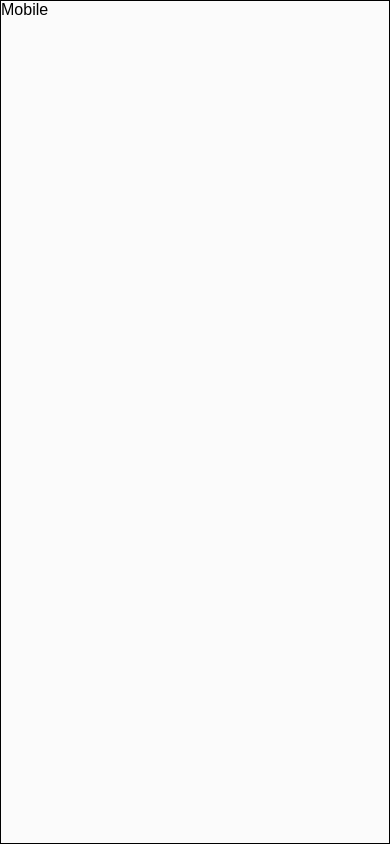
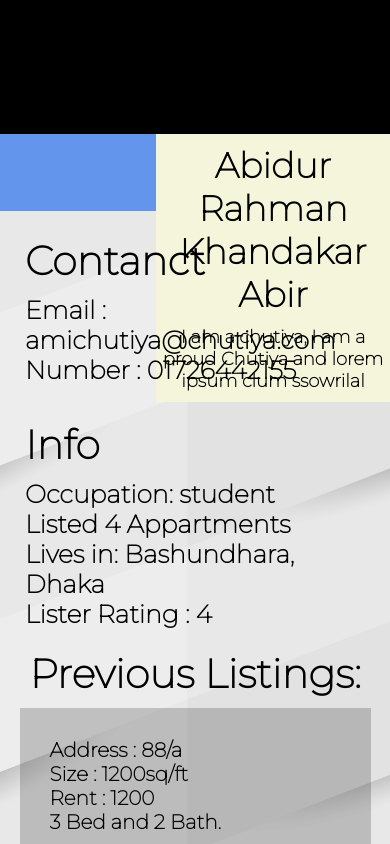
Before and after one commit to maruf22-dev/icarus-frontend, a Next.js app: page /visit/1 in a window 390 px wide. Built offline with nearby package versions, Linux system fonts and the light colour scheme; a web font is replaced by a local one.

Commit message:
added some shit

```diff
--- a/pages/visit/[profileid].js
+++ b/pages/visit/[profileid].js
@@ -1,6 +1,5 @@
 import React, { useEffect, useState } from 'react'
 import styles from '../../styles/visit.module.css'
-import mobile_styles from '../../styles/visit_mobile.module.css'
 import router, { useRouter } from 'next/router'
 
 const USERTYPE =
@@ -52,20 +51,14 @@ function Profile() {
 function Page({ basicUserInfo, contactInfo }) {
     return (
         <>
-            <PC basicUserInfo={basicUserInfo} contactInfo={contactInfo}></PC>
-            <Mobile></Mobile>
+            <div className={styles.visit_page}>
+                <Topbar basicUserInfo={basicUserInfo}></Topbar>
+                <Main basicUserInfo={basicUserInfo} contactInfo={contactInfo}></Main>
+            </div>
         </>
     )
 }
 
-function PC({ basicUserInfo, contactInfo }) {
-    return (
-        <div className={styles.visit_page}>
-            <Topbar basicUserInfo={basicUserInfo}></Topbar>
-            <Main basicUserInfo={basicUserInfo} contactInfo={contactInfo}></Main>
-        </div>
-    )
-}
 
 
 function Topbar({ basicUserInfo }) {
@@ -337,12 +330,4 @@ function Listing({ current }) {
 }
 
 
-function Mobile() {
-    return (
-        <div className={mobile_styles.visit_page}>
-            Mobile
-        </div>
-    )
-}
-
 export default Profile
--- a/styles/visit.module.css
+++ b/styles/visit.module.css
@@ -12,56 +12,66 @@
 
 .top_bar {
     height: 25%;
+    max-height: 25%;
     width: 100%;
     display: grid;
     grid-template-columns: 4fr 6fr;
+    background-color: black;
 }
 
 .top_bar_left {
     height: 100%;
+    max-height: 100%;
+    min-height: 100%;
     width: 100%;
     display: grid;
     grid-template-columns: 4fr 6fr;
+    background-color: green;
 }
 
 .profile_image_container {
     height: 100%;
+    max-height: 100%;
+    min-height: 100%;
     width: 100%;
     display: grid;
     place-items: center;
+    background-color: cornflowerblue;
 }
 
 .profile_image_container img {
-    height: 80%;
-    aspect-ratio: 1;
+    height: 70%;
     max-height: 100%;
     max-width: 80%;
     border-radius: 50%;
+    display: none;
 }
 
 .profile_card {
     height: 100%;
     max-height: 100%;
-    display: flex;
-    flex-direction: column;
+    min-height: 100%;
+    background-color: beige;
+    display: grid;
+    grid-template-columns: 1fr;
+    overflow: hidden;
 }
 
 .profile_card .top_name_container {
+    height: 100%;
     max-height: 100%;
     max-width: 100%;
-    height: fit-content;
     font-weight: bolder;
     text-align: center;
     padding: 10px;
-    padding-top: 20px;
     font-size: 35px;
 }
 
 .profile_card .top_bio_container {
-    flex: 1;
     font-weight: bolder;
     text-align: center;
     font-size: 18px;
+    max-height: 100%;
 }
 
 .profile_card p {
@@ -69,6 +79,9 @@
 }
 
 .top_bar_right {
+    height: 100%;
+    max-height: 100%;
+    width: 100%;
     display: grid;
     display: grid;
     place-items: center;
@@ -89,18 +102,19 @@
     height: 30%;
     aspect-ratio: 1;
 }
-.top_bar_right img:nth-child(1)
-{
+
+.top_bar_right img:nth-child(1) {
     transform: translateX(100%);
 }
-.top_bar_right img:nth-child(2)
-{
+
+.top_bar_right img:nth-child(2) {
     transform: translateX(-10%);
 }
-.top_bar_right img:nth-child(3)
-{
+
+.top_bar_right img:nth-child(3) {
     transform: translateX(-100%);
 }
+
 .main {
     height: 75%;
     display: grid;
@@ -114,7 +128,12 @@
 .right {
     height: 100%;
     max-height: 100%;
-    overflow: scroll;
+    overflow-y: scroll;
+}
+
+.right::-webkit-scrollbar {
+    display: none;
+    font-family: "Montserrat", sans-serif;
 }
 
 .info {
@@ -129,6 +148,7 @@
     flex-direction: column;
     z-index: 1;
 }
+
 .contact::before {
     z-index: -1;
     content: "";
@@ -154,8 +174,8 @@
     color: black;
     font-size: 40px;
 }
-.listing_name_container
-{
+
+.listing_name_container {
     padding: 10px;
     height: fit-content;
     text-align: left;
@@ -164,16 +184,8 @@
     color: black;
     font-size: 40px;
 }
-.contact_main
-{
-    flex: 1;
-    font-weight: bolder;
-    font-size: 25px;
-    padding: 10px;
-    padding-left: 25px;
-}
-.info_main
-{
+
+.contact_main {
     flex: 1;
     font-weight: bolder;
     font-size: 25px;
@@ -181,8 +193,15 @@
     padding-left: 25px;
 }
 
-.listing
-{
+.info_main {
+    flex: 1;
+    font-weight: bolder;
+    font-size: 25px;
+    padding: 10px;
+    padding-left: 25px;
+}
+
+.listing {
     margin-left: 7.5%;
     font-weight: 900;
     background-color: #00000030;
@@ -192,12 +211,79 @@
     margin-bottom: 20px;
     font-size: 20px;
 }
-.listing p
-{
+
+.listing p {
     line-height: 1.5rem;
 }
+
 @media only screen and (max-width: 768px) {
     .visit_page {
+        overflow-y: scroll;
+    }
+
+    .top_bar {
+        grid-template-columns: 1fr;
+        height: fit-content;
+    }
+
+    .top_bar_left {
+
+        order: 2;
+    }
+
+    .top_bar_right {
+        height: fit-content;
+        order: 1;
+    }
+
+    .profile_card {
+        height: fit-content;
+        max-height: fit-content;
+    }
+
+    .top_bio_container {
+        height: fit-content;
+        padding-bottom: 10px;
+    }
+
+    .main {
+        grid-template-columns: 1fr;
+    }
+
+    .contact {
+        margin-bottom: 0px;
+    }
+
+    .contact::before {
         display: none;
     }
+
+    .info {
+        height: fit-content;
+        min-height: fit-content;
+    }
+
+    .left {
+        height: fit-content;
+    }
+
+    .right {
+        height: fit-content;
+        min-height: fit-content;
+        max-height: fit-content;
+        overflow: unset;
+    }
+
+    .listing_name_container {
+        margin-left: 5%;
+    }
+
+    .listing {
+        margin-left: 5%;
+        width: 90%;
+    }
+
+    .listing:last-child {
+        margin-bottom: 25px;
+    }
 }
--- a/styles/visit_mobile.module.css
+++ /dev/null
@@ -1,16 +0,0 @@
-.visit_page {
-    display: none;
-
-}
-
-@media only screen and (max-width: 768px) {
-    .visit_page {
-        display: block;
-        position: fixed;
-        top: 0;
-        left: 0;
-        height: 100%;
-        width: 100%;
-        border: 1px black solid;
-    }
-}
```
